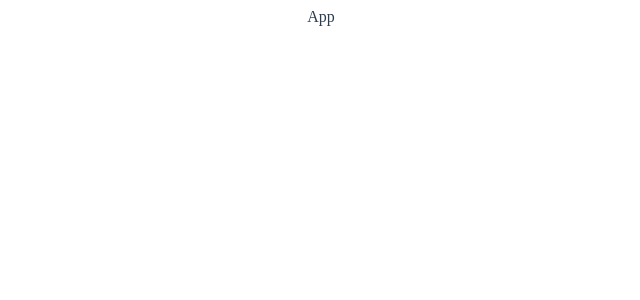
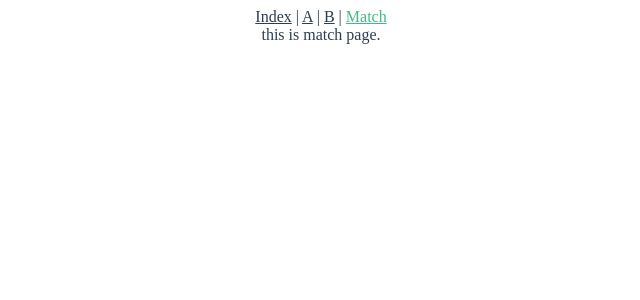
Before and after one commit to wanghaida/comments, a Vue app: page /match in a window 1280 px wide. Shown: the top 300 px of the page, without its empty margins (319-959 px from the left). Built offline with nearby package versions, Linux system fonts and the light colour scheme; the HTML template or start-up script is replaced by a standard one.

Commit message:
feat: 支持路由钩子

```diff
--- a/examples/App.vue
+++ b/examples/App.vue
@@ -1,5 +1,11 @@
 <template>
-    App
+    <div id="nav">
+        <router-link to="/">Index</router-link> |
+        <router-link to="/a">A</router-link> |
+        <router-link to="/b">B</router-link> |
+        <router-link to="/match">Match</router-link>
+    </div>
+    <router-view/>
 </template>
 
 <script>
@@ -13,4 +19,12 @@ export default {
     color: #2c3e50;
     text-align: center;
 }
+
+#nav a {
+    color: #2c3e50;
+}
+
+#nav a.router-link-exact-active {
+    color: #42b983;
+}
 </style>
--- a/examples/main.js
+++ b/examples/main.js
@@ -1,20 +1,23 @@
 import { createApp } from 'vue';
+import { createRouter, createWebHistory } from 'vue-router';
 import Comments from '../src';
 import App from './App.vue';
 
-const comments = new Comments({
-    // API（和 ID 二选一，优先于 ID）
-    api: '',
-    // ID（和 API 二选一）
-    appId: '',
-    appKey: '',
-    // 原点（left/center，默认 center）
-    origin: 'center',
-    // 尺寸（large/default/small，默认 default）
-    // pointSize: 'large',
-    // 颜色
-    // pointColor: ['#1890ff'],
+const router = createRouter({
+    history: createWebHistory(),
+    routes: [
+        { path: '/', component: () => import('./views/Index.vue') },
+        { path: '/a', component: () => import('./views/A.vue') },
+        { path: '/b', component: () => import('./views/B.vue') },
+        { path: '/match', component: () => import('./views/Match.vue') },
+    ],
 });
-console.log(comments);
 
-createApp(App).mount('#app');
+router.afterEach(() => {
+    new Comments({
+        appId: '',
+        appKey: '',
+    });
+});
+
+createApp(App).use(router).mount('#app');
--- /dev/null
+++ b/examples/views/A.vue
@@ -0,0 +1,3 @@
+<template>
+    this is a page.
+</template>
--- /dev/null
+++ b/examples/views/B.vue
@@ -0,0 +1,3 @@
+<template>
+    this is b page.
+</template>
--- /dev/null
+++ b/examples/views/Index.vue
@@ -0,0 +1,3 @@
+<template>
+    this is index page.
+</template>
--- /dev/null
+++ b/examples/views/Match.vue
@@ -0,0 +1,3 @@
+<template>
+    this is match page.
+</template>
--- a/src/Comment.vue
+++ b/src/Comment.vue
@@ -41,6 +41,7 @@
 </template>
 
 <script>
+import AV from 'leancloud-storage';
 import dayjs from 'dayjs';
 import relativeTime from 'dayjs/plugin/relativeTime';
 import 'dayjs/locale/zh-cn';
@@ -138,7 +139,7 @@ export default {
                 const comments = new AV.Object('Comments');
 
                 comments.set('type', 'point');
-                comments.set('path', this.path);
+                comments.set('path', this.path());
                 comments.set('origin', this.origin);
 
                 let [x, y] = this.point.point;
--- a/src/Wrap.vue
+++ b/src/Wrap.vue
@@ -30,6 +30,7 @@
 </template>
 
 <script>
+import AV from 'leancloud-storage';
 import Comment from './Comment.vue';
 import Point from './Point.vue';
 
@@ -66,20 +67,6 @@ export default {
             commentStyle: {},
         };
     },
-    computed: {
-        pointPath() {
-            let path = this.path;
-
-            if (this.path.includes('location.path')) {
-                path = window.location.pathname;
-            }
-            if (this.path.includes('location.href')) {
-                path = window.location.href;
-            }
-
-            return path;
-        },
-    },
     mounted() {
         if (this.api !== '' || this.appId !== '' && this.appKey !== '') this.init();
     },
@@ -107,7 +94,7 @@ export default {
             const query = new AV.Query('Comments');
 
             query.equalTo('type', 'point');
-            query.equalTo('path', this.pointPath);
+            query.equalTo('path', this.pointPath());
 
             query.find().then((points) => {
                 for (let i = 0; i < points.length; i++) {
@@ -224,6 +211,19 @@ export default {
                 this.points[index].id = payload.id;
             }
         },
+        // 网址路径
+        pointPath() {
+            let path = this.path;
+
+            if (this.path.includes('location.path')) {
+                path = window.location.pathname;
+            }
+            if (this.path.includes('location.href')) {
+                path = window.location.href;
+            }
+
+            return path;
+        },
     },
 };
 </script>
--- a/src/index.js
+++ b/src/index.js
@@ -1,31 +1,28 @@
 import { createApp } from 'vue-demi';
 import Wrap from './Wrap.vue';
 
+let instance = null;
+
 class Comments {
     constructor(opts) {
-        this.opts = opts;
-
-        // 已经实例化
-        if (this.root) {
-            return this.root.query();
+        if (instance) {
+            instance.root.query();
+            return instance;
         }
 
-        // 还未实例化
+        this.opts = opts;
         this.app = null;
         this.dom = null;
         this.root = null;
 
-        if (opts.appId && opts.appKey) {
-            this.sdkLoader(
-                'https://cdn.jsdelivr.net/npm/leancloud-storage@4.8.0/dist/av-min.js',
-                this.create.bind(this),
-            );
-        }
+        // 缺少必要参数
+        if (opts.appId === '' || opts.appKey === '') return console.error('缺少必要参数');
+
+        this.create();
+        instance = this;
     }
 
     create() {
-        if (this.app) return;
-
         // 创建挂载点
         this.dom = document.createElement('div');
         document.body.appendChild(this.dom);
@@ -34,17 +31,6 @@ class Comments {
         this.app = createApp({ extends: Wrap, data: () => this.opts });
         this.root = this.app.mount(this.dom);
     }
-
-    sdkLoader(url, callback) {
-        if (window.AV) return callback && callback();
-
-        const oScript = document.createElement('script');
-        oScript.src = url;
-        oScript.type = 'text/javascript';
-        oScript.onload = () => callback && callback();
-
-        document.getElementsByTagName('head')[0].appendChild(oScript);
-    }
 }
 
 export default Comments;
```
Also changed, not shown: package.json (+7 -5 lines), .eslintrc.js.
